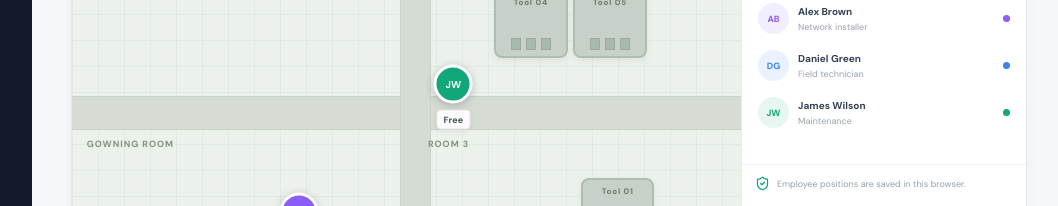
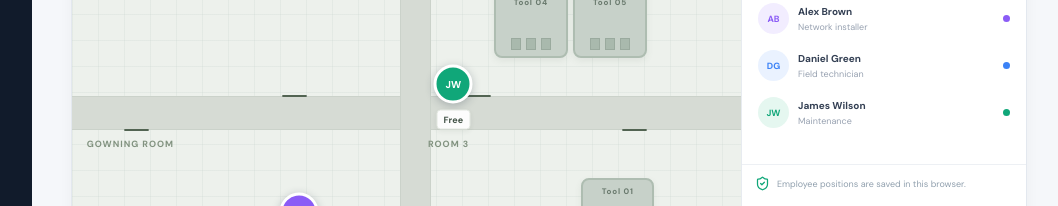
Before and after one commit to Roman123-game/site-management-frontend, a React (Vite) app: page / in a window 1280 px wide. Shown: the part 730-936 px from the top of the page, without its empty margins (214-1272 px from the left). Built offline with nearby package versions, Linux system fonts and the light colour scheme.

Commit message:
update App.tsx and styles.css

```diff
--- a/src/App.tsx
+++ b/src/App.tsx
@@ -34,6 +34,11 @@ function loadToolTasks(): Record<string, string> {
   }
 }
 const initials = (name: string) => name.trim().split(/\s+/).slice(0,2).map(p => p[0]?.toUpperCase() ?? "").join("");
+function SchematicDoor({className,label}:{className:string;label:string}) {
+  return <svg className={`schematic-door ${className}`} viewBox="0 0 30 30" role="img" aria-label={label}>
+    <path d="M4 27V4"/>
+  </svg>;
+}
 
 export default function App() {
   const [employees,setEmployees] = useState<Employee[]>(loadEmployees);
@@ -131,13 +136,13 @@ export default function App() {
         <div className="map-layout">
           <div className="site-map" ref={mapRef} onPointerUp={()=>{dragging.current=null;}} onPointerLeave={()=>{dragging.current=null;}}>
             <div className="map-grid"/>
-            <div className="map-room room-one"><span>ROOM 1</span></div>
+            <div className="map-room room-one"><span>ROOM 1</span><SchematicDoor className="door-one" label="Door for Room 1"/></div>
 
-            <div className="map-room room-three"><span>ROOM 3</span></div>
-            <div className="map-room room-four"><span>GOWNING ROOM</span></div>
+            <div className="map-room room-three"><span>ROOM 3</span><SchematicDoor className="door-three" label="Door for Room 3"/></div>
+            <div className="map-room room-four"><span>GOWNING ROOM</span><SchematicDoor className="door-four" label="Door for Gowning Room"/></div>
             <div className="map-label map-label-north">N <b>↑</b></div>
             <div className="map-road road-horizontal"><span></span></div><div className="map-road road-horizontal road-horizontal-upper"/><div className="map-road road-horizontal road-horizontal-top"><span></span></div><div className="map-road road-vertical"/>
-            <div className="map-room room-two"><span>ROOM 2</span></div>
+            <div className="map-room room-two"><span>ROOM 2</span><SchematicDoor className="door-two" label="Door for Room 2"/></div>
             {TOOL_GROUPS.map(group=><div key={group.className} className={group.className}>{group.tools.map(tool=><button type="button" key={tool.id} className="building building-one" onClick={()=>openTool(tool,group.location)} aria-label={`Edit ${tool.name} task in ${group.location}`} title={`${tool.name}: ${toolTasks[tool.id]}`}><b>{tool.name}</b><div className="building-windows"><i/><i/><i/></div></button>)}</div>)}
             {visible.map(e=><button key={e.id} className={`employee-marker ${selectedId===e.id?"selected":""}`} style={{left:`${e.x}%`,top:`${e.y}%`,"--marker-color":STATUS_META[e.status].color} as CSSProperties} onPointerDown={event=>{event.preventDefault();dragging.current=e.id;setSelectedId(e.id);event.currentTarget.setPointerCapture(event.pointerId);}} onPointerMove={moveMarker} onPointerUp={()=>{dragging.current=null;}} onClick={()=>setSelectedId(e.id)} title={`${e.name} · ${STATUS_META[e.status].label}`}><span>{initials(e.name)}</span><small>{STATUS_META[e.status].label}</small></button>)}
             {visible.length===0&&<div className="empty-map">No employees match this filter.</div>}
--- a/src/styles.css
+++ b/src/styles.css
@@ -91,6 +91,12 @@ button{cursor:pointer}
         .room-two{left:52%;top:23%;width:40%;height:29%}
         .room-three{left:52%;top:calc(58.8% - 16px);width:40%;height:calc(39.2% + 16px)}
         .room-four{left:1%;top:calc(58.8% - 16px);width:40%;height:calc(39.2% + 16px)}
+        .schematic-door{position:absolute;width:30px;height:30px;z-index:4;overflow:visible;fill:none;stroke:#657a65;stroke-width:1.25;stroke-linecap:round;stroke-linejoin:round}
+        .schematic-door path:first-child{stroke:#526452;stroke-width:1.8}
+        .door-one{right:14%;bottom:-8px;transform:rotate(270deg)}
+        .door-two{left:16%;bottom:-8px;transform:rotate(270deg)}
+        .door-three{right:14%;top:-4px;transform:rotate(90deg)}
+        .door-four{left:16%;top:-4px;transform:rotate(90deg)}
         .tool-buildings .building{border-radius:8px}
 .tool-buildings .building:focus-visible{outline:2px solid #2866dc;outline-offset:2px}
 .modal textarea{width:100%;min-height:90px;max-height:240px;resize:vertical;border:1px solid #e2e7ee;border-radius:6px;background:#fff;padding:9px;color:#344054;font:400 11px/1.5 "DM Sans",sans-serif;outline:none}
```
